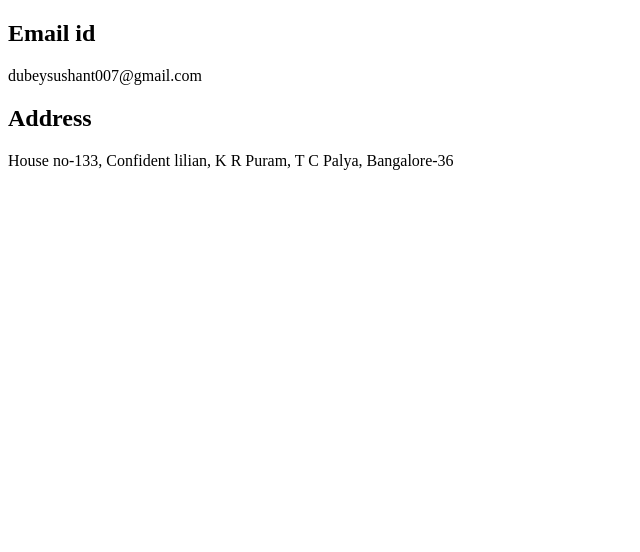
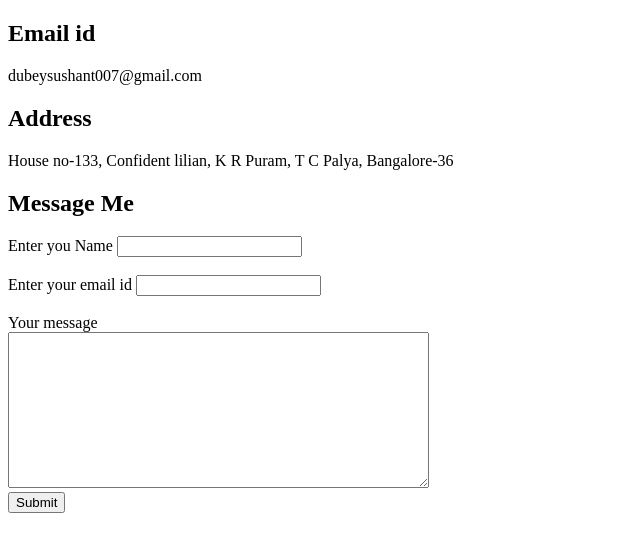
Before and after one commit to sushantdubey007/cv, a plain HTML site: page contact.html in a window 1280 px wide. Shown: the whole page, without its empty margins (0-640 px from the left). Drawn offline with Linux system fonts and the light colour scheme.

Commit message:
Update contact.html
added form

```diff
--- a/contact.html
+++ b/contact.html
@@ -1,9 +1,11 @@
 <!DOCTYPE html>
 <html lang="en" dir="ltr">
+
 <head>
   <meta charset="utf-8">
   <title>Contact Me</title>
 </head>
+
 <body>
   <h2>Email id </h2>
   <p>dubeysushant007@gmail.com</p>
@@ -11,5 +13,16 @@
   <p>
     House no-133, Confident lilian, K R Puram, T C Palya, Bangalore-36
   </p>
+  <h2>Message Me</h2>
+  <form action="mailto:dubeysushant007@gmail.com" method="post" enctype="text/plain">
+    <label for="name">Enter you Name</label>
+    <input type="text" name="Your Name:" value=""><br/><br />
+    <label for="email">Enter your email id</label>
+    <input type="email" name="your Email" value=""><br/><br />
+    <label>Your message</label><br />
+    <textarea name="Your Message" rows="10" cols="50"></textarea><br />
+    <input type="submit">
+  </form>
 </body>
+
 </html>
```
Lines whose indentation alone changed are shown as unchanged.
